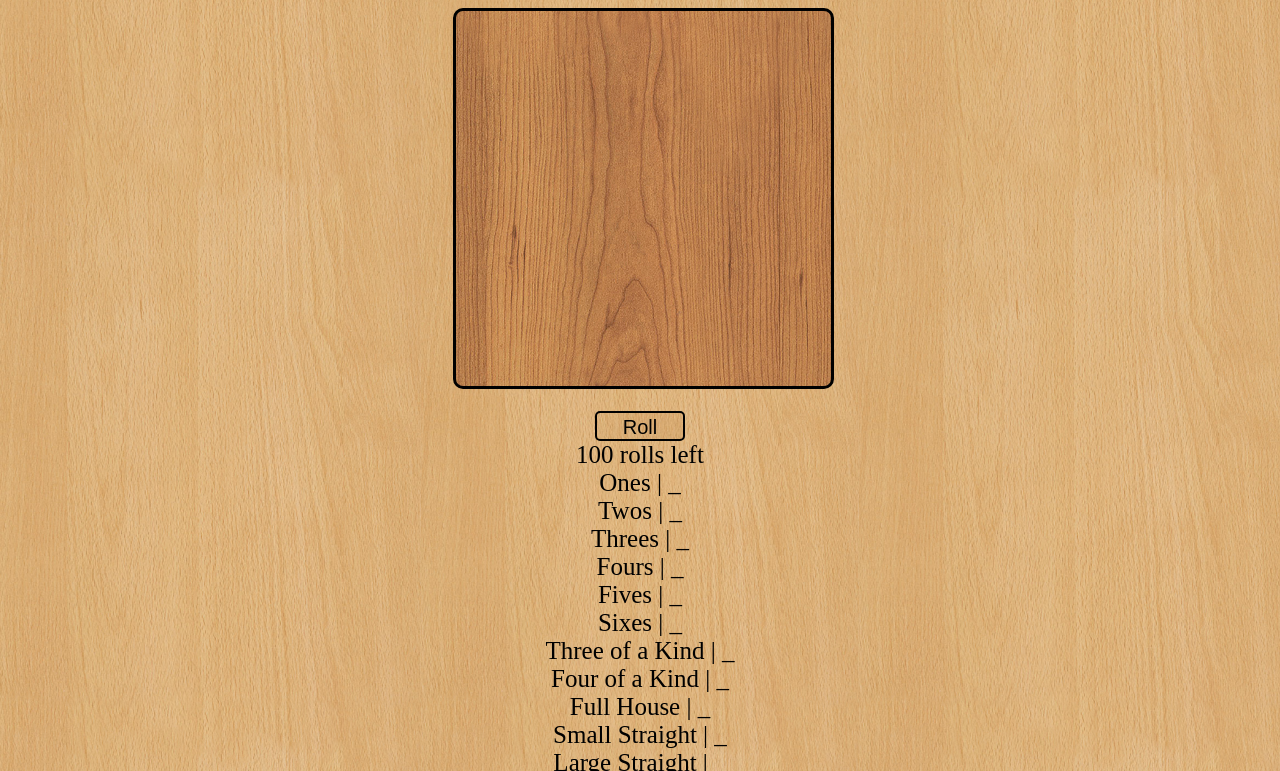
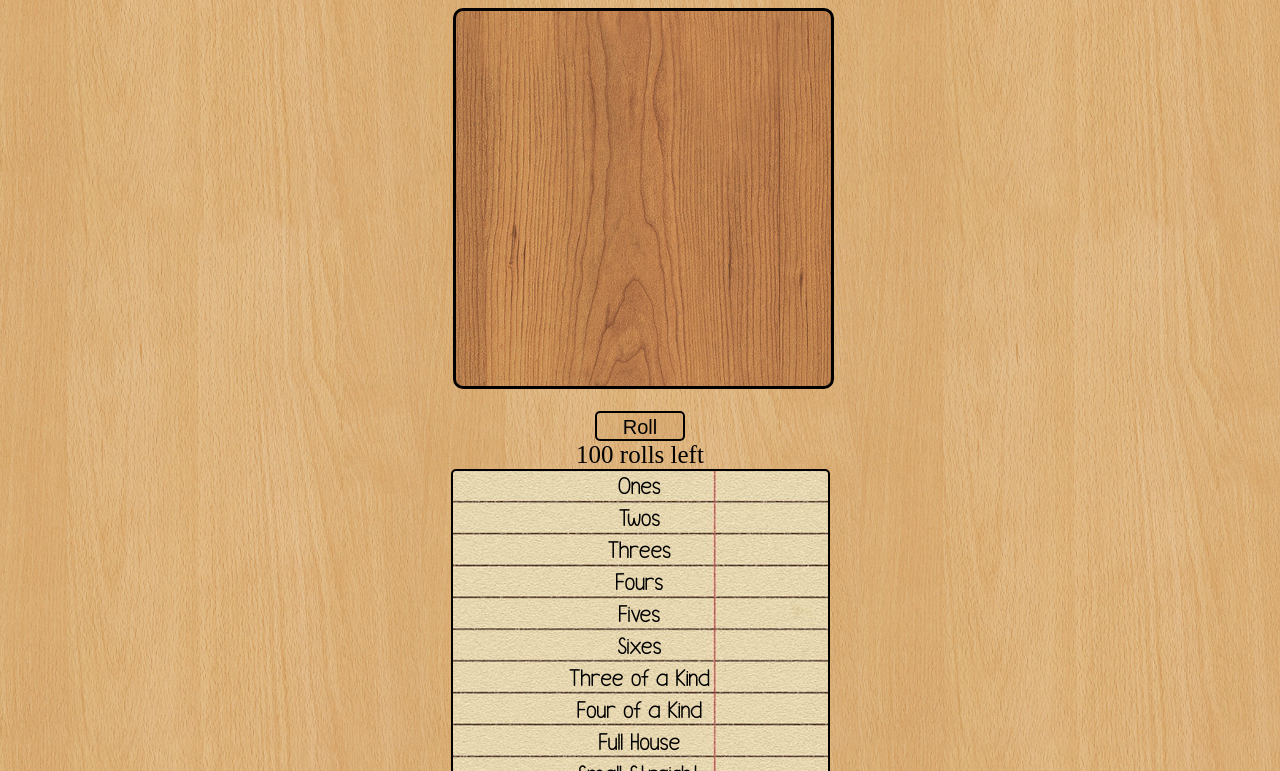
Before and after one commit to joemitz/Mitzee, a plain HTML site: page index.html in a window 1280 px wide. Shown: the top 771 px of the page. Drawn offline with Linux system fonts and the light colour scheme.

Commit message:
Added paper image and custom font for scoreboard

```diff
--- a/app.js
+++ b/app.js
@@ -332,12 +332,12 @@ $(document).ready(function() {
         for (var key in boxes) {
           if (Object.keys(plays).includes(key)) {
             var $play = $('<div class="play" id="' + key + '"></div>');
-            $play.text(playNames[key] + ' | ' + plays[key]);
+            $play.text(playNames[key]);
             $play.appendTo($boxes);
 
           } else {
             var $box = $('<div class="box"></div>');
-            $box.text(playNames[key] + ' | ' + boxes[key]);
+            $box.text(playNames[key]);
             $box.appendTo($boxes);
           }
         }
--- a/styles.css
+++ b/styles.css
@@ -1,3 +1,8 @@
+@font-face {
+  font-family: 'Anisa';
+  src: url("/font/AnisaSans.ttf");
+}
+
 html, body {
   background-color: rgb(30, 44, 63);
   color: rgb(0, 0, 0);
@@ -51,3 +56,22 @@ html, body {
 #rollBtn:hover {
   background: linear-gradient(rgba(0, 0, 0, 0.2), rgba(0, 0, 0, 0.2)), url("img/wood3.png");
 }
+
+#boxes-container {
+  background-image: url("img/paper.png");
+  background-repeat: no-repeat;
+  background-attachment: local;
+  background-position: top;
+  border-style: solid;
+  border-width: 2px;
+  border-radius: 5px;
+  width: 375px;
+  height: 476px;
+  margin: 0 auto;
+}
+
+#boxes {
+  margin-top: 0px;
+  line-height: 1.28em;
+  font-family: 'Anisa';
+}
```
Also changed, not shown: font/AnisaSans.ttf (added), img/paper.png (added).
